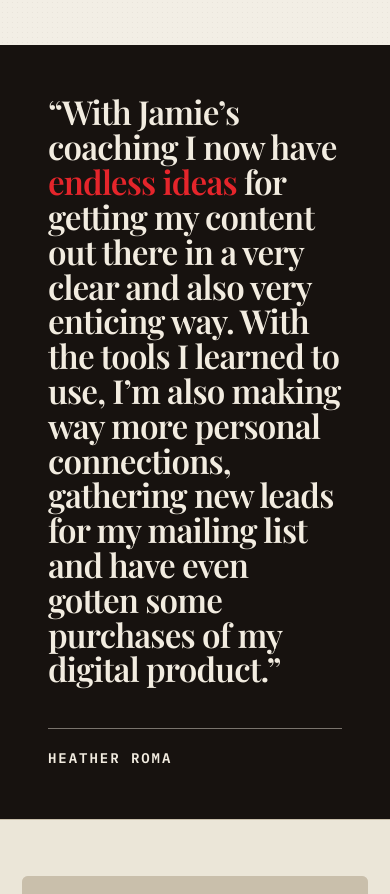
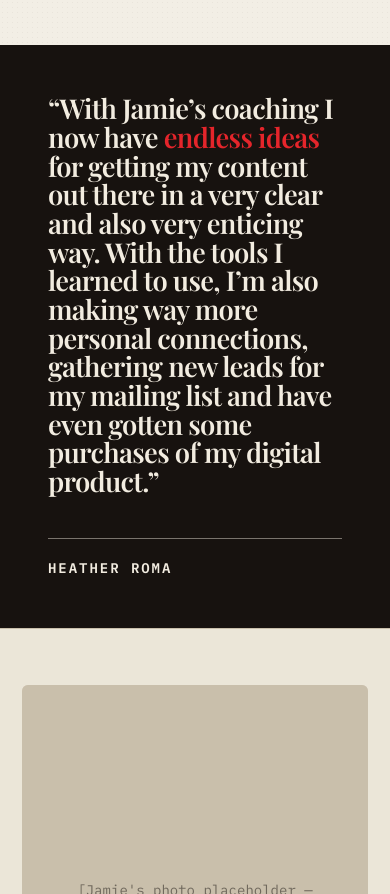
Before and after one commit to jamiearrigo/talk-your-shit, a website: page index.html in a window 390 px wide. Shown: the part 5459-6353 px from the top of the page. Drawn offline with nearby package versions, Linux system fonts and the light colour scheme; a web font is replaced by a local one.

Commit message:
Reduce Heather testimonial body type size

```diff
--- a/index.html
+++ b/index.html
@@ -581,7 +581,7 @@
       font-family: var(--font-headline);
       font-weight: 600;
       font-style: normal;
-      font-size: clamp(32px, 3.7vw, 54px);
+      font-size: clamp(25px, 2.65vw, 40px);
       line-height: 1.05;
       letter-spacing: -.025em;
       color: var(--sheet);
@@ -608,7 +608,7 @@
       .testimonial-heather__grid { grid-template-columns: 1fr; min-height: 0; }
       .testimonial-heather__statement { border-right: 0; border-bottom: 1px solid var(--ink); min-height: 420px; }
       .testimonial-heather__intro { font-size: clamp(52px, 15vw, 76px); }
-      .testimonial-heather__quote { font-size: clamp(30px, 8.5vw, 44px); }
+      .testimonial-heather__quote { font-size: clamp(25px, 7vw, 34px); }
     }
 
     /* ========== About Jamie ========== */
```
